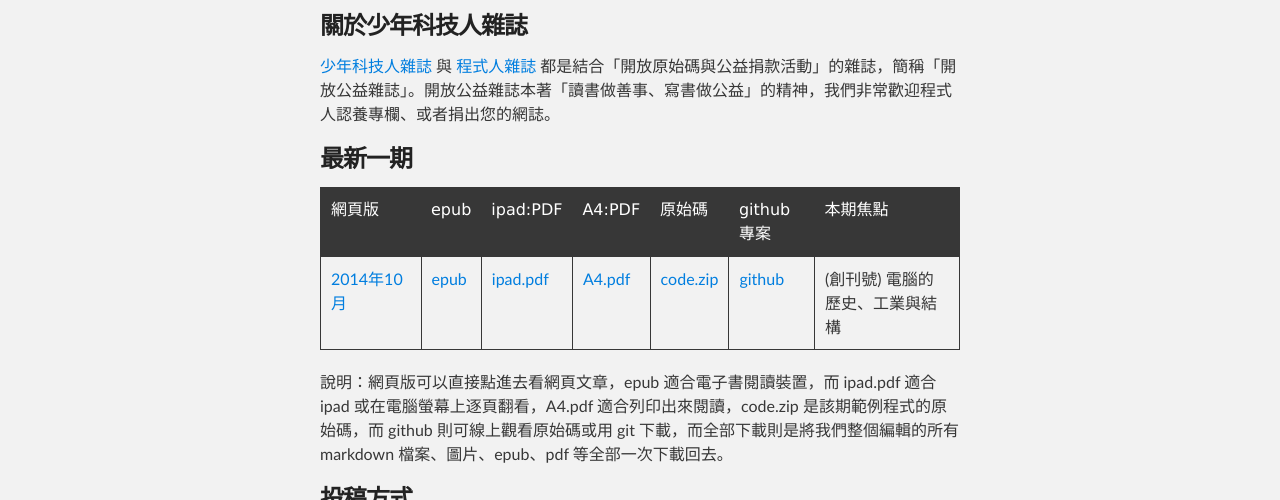
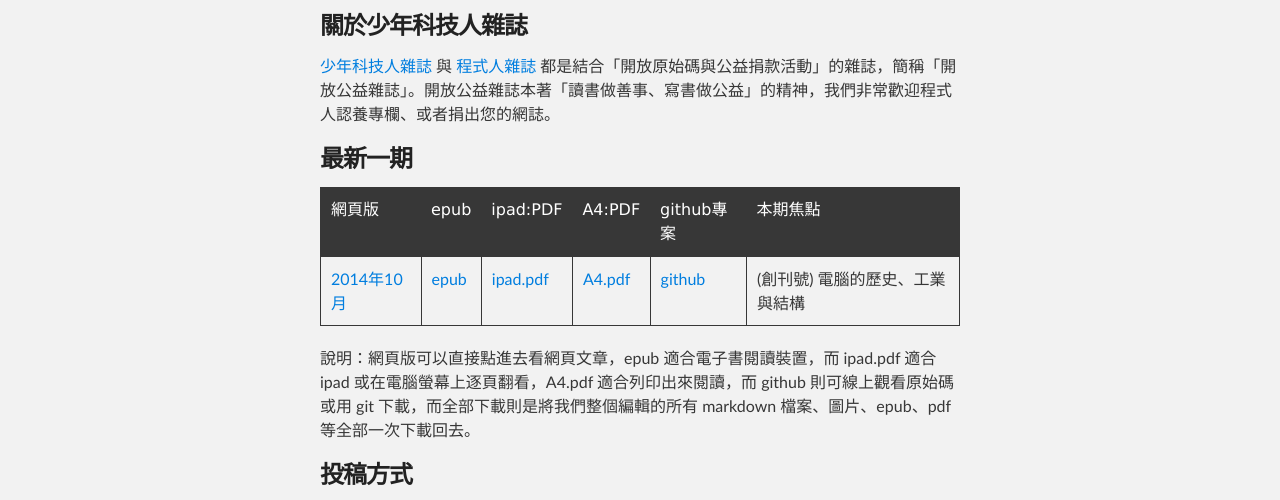
Before and after one commit to programmermagazine/youngmaker, a plain HTML site: page index.html in a window 1280 px wide. Shown: the part 252-752 px from the top of the page. Drawn offline with Linux system fonts and the light colour scheme.

```diff
--- a/index.html
+++ b/index.html
@@ -45,7 +45,6 @@
 <th align="left">epub</th>
 <th align="left">ipad:PDF</th>
 <th align="left">A4:PDF</th>
-<th align="left">原始碼</th>
 <th align="left">github專案</th>
 <th align="left">本期焦點</th>
 </tr></thead>
@@ -54,11 +53,10 @@
 <td align="left"><a href="http://programmermagazine.github.io/y201410/book/A4.epub">epub</a></td>
 <td align="left"><a href="http://programmermagazine.github.io/y201410/book/ipad.pdf">ipad.pdf</a></td>
 <td align="left"><a href="http://programmermagazine.github.io/y201410/book/A4.pdf">A4.pdf</a></td>
-<td align="left"><a href="http://programmermagazine.github.io/y201410/code.zip">code.zip</a></td>
 <td align="left"><a href="http://github.com/programmermagazine/y201410/">github</a></td>
 <td align="left">(創刊號) 電腦的歷史、工業與結構</td>
 </tr></tbody>
-</table><p>說明：網頁版可以直接點進去看網頁文章，epub 適合電子書閱讀裝置，而 ipad.pdf 適合 ipad 或在電腦螢幕上逐頁翻看，A4.pdf 適合列印出來閱讀，code.zip 是該期範例程式的原始碼，而 github 則可線上觀看原始碼或用 git 下載，而全部下載則是將我們整個編輯的所有 markdown 檔案、圖片、epub、pdf 等全部一次下載回去。</p>
+</table><p>說明：網頁版可以直接點進去看網頁文章，epub 適合電子書閱讀裝置，而 ipad.pdf 適合 ipad 或在電腦螢幕上逐頁翻看，A4.pdf 適合列印出來閱讀，而 github 則可線上觀看原始碼或用 git 下載，而全部下載則是將我們整個編輯的所有 markdown 檔案、圖片、epub、pdf 等全部一次下載回去。</p>
 
 <h3>
 <a name="%E6%8A%95%E7%A8%BF%E6%96%B9%E5%BC%8F" class="anchor" href="#%E6%8A%95%E7%A8%BF%E6%96%B9%E5%BC%8F"><span class="octicon octicon-link"></span></a>投稿方式</h3>
```
Also changed, not shown: params.json (+1 -1 lines).
